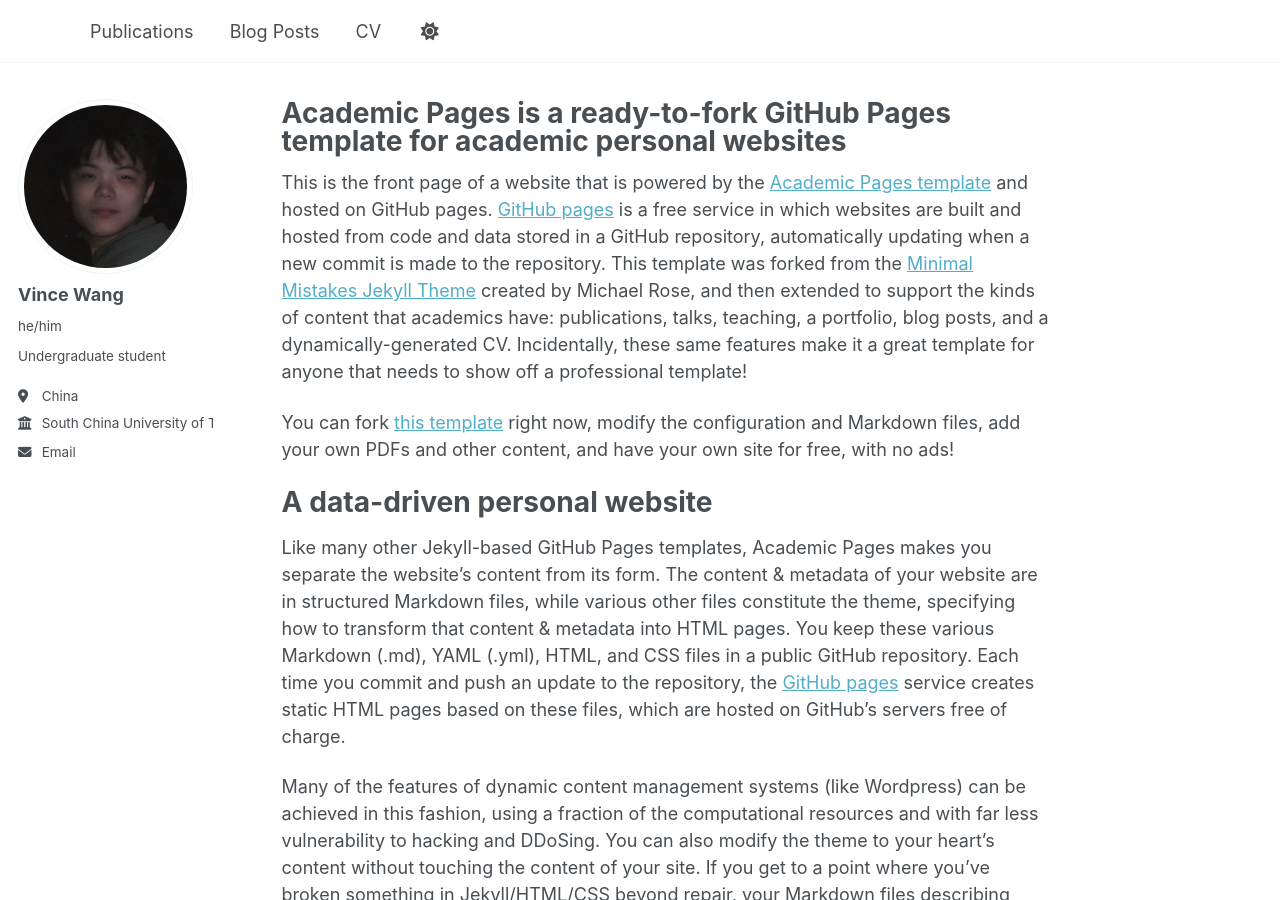
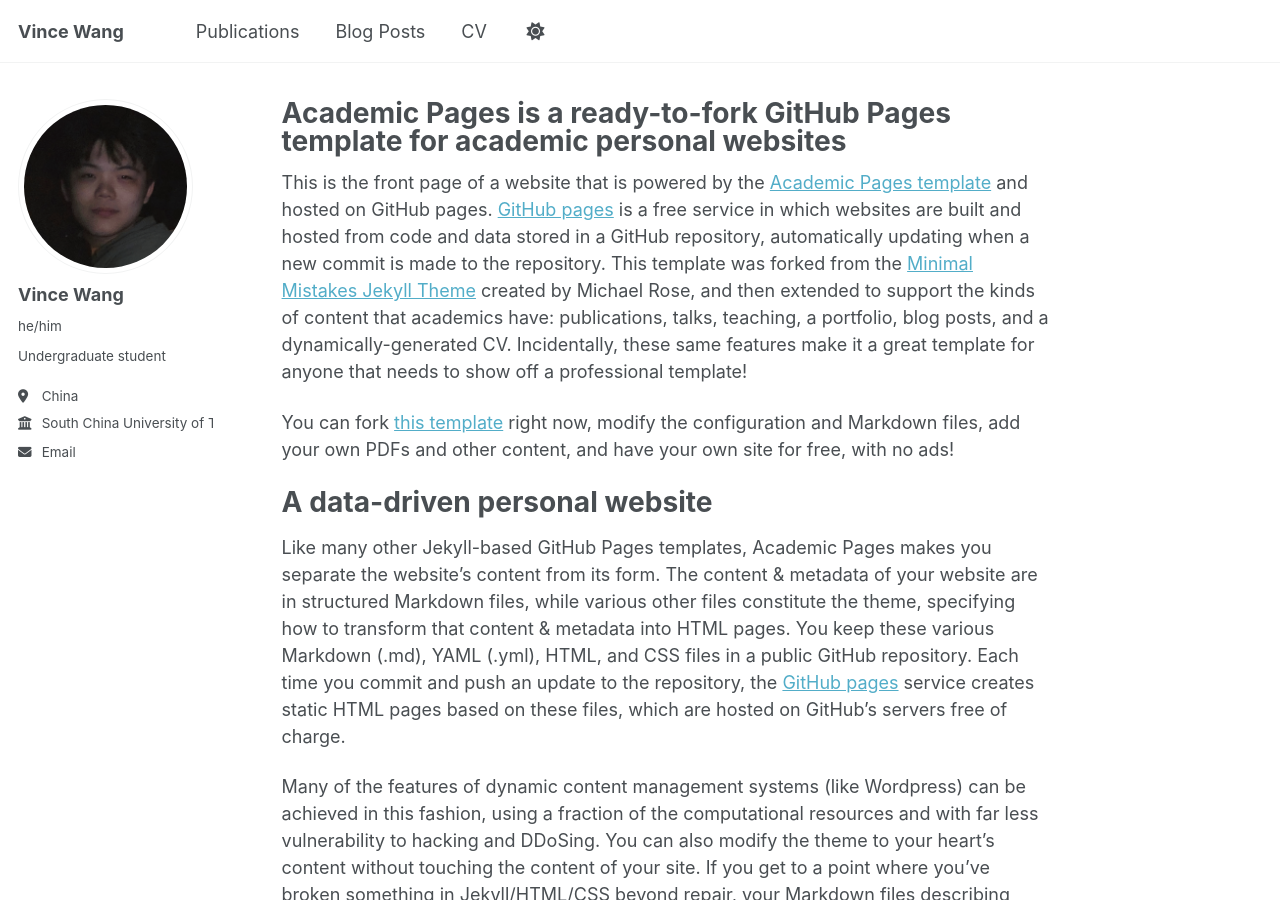
Before and after one commit to VinceWangVW/VinceWangVW.github.io, a Jekyll site: the page built from _pages/about.md, in a window 1280 px wide and 900 px high. Built offline with Jekyll 4.4.1, drawn with Linux system fonts in a browser that asks for light colours; a script that is not in the unit is left out.

Commit message:
Update _config.yml

```diff
--- a/_config.yml
+++ b/_config.yml
@@ -9,7 +9,7 @@
 # Basic Site Settings
 locale                   : "en-US"
 site_theme               : "default" # Currently available options are "default", "air"
-title                    : ""
+title                    : "Vince Wang"
 title_separator          : "-"
 name                     : &name "Vince Wang"
 description              : &description "Your Name's academic portfolio"   # Update this with a general description of your site, this is the default if not overridden by a page
```
